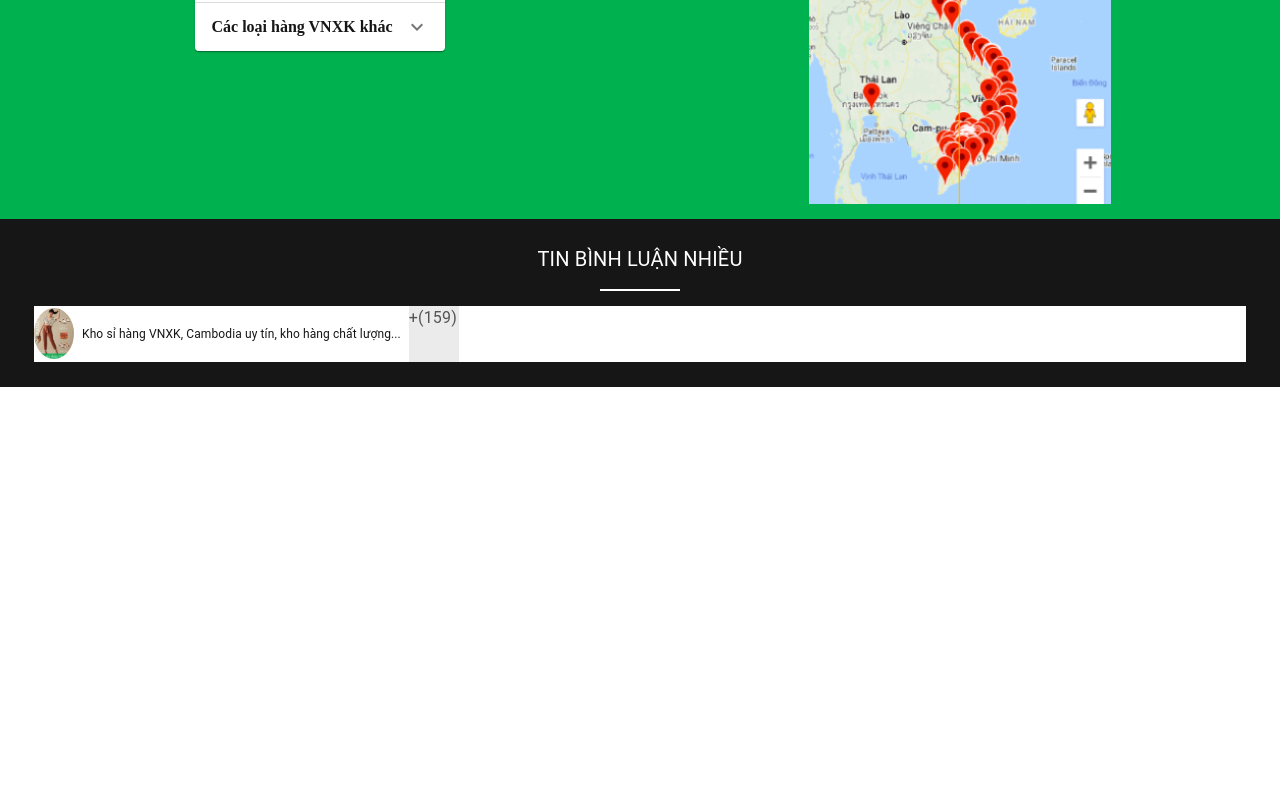
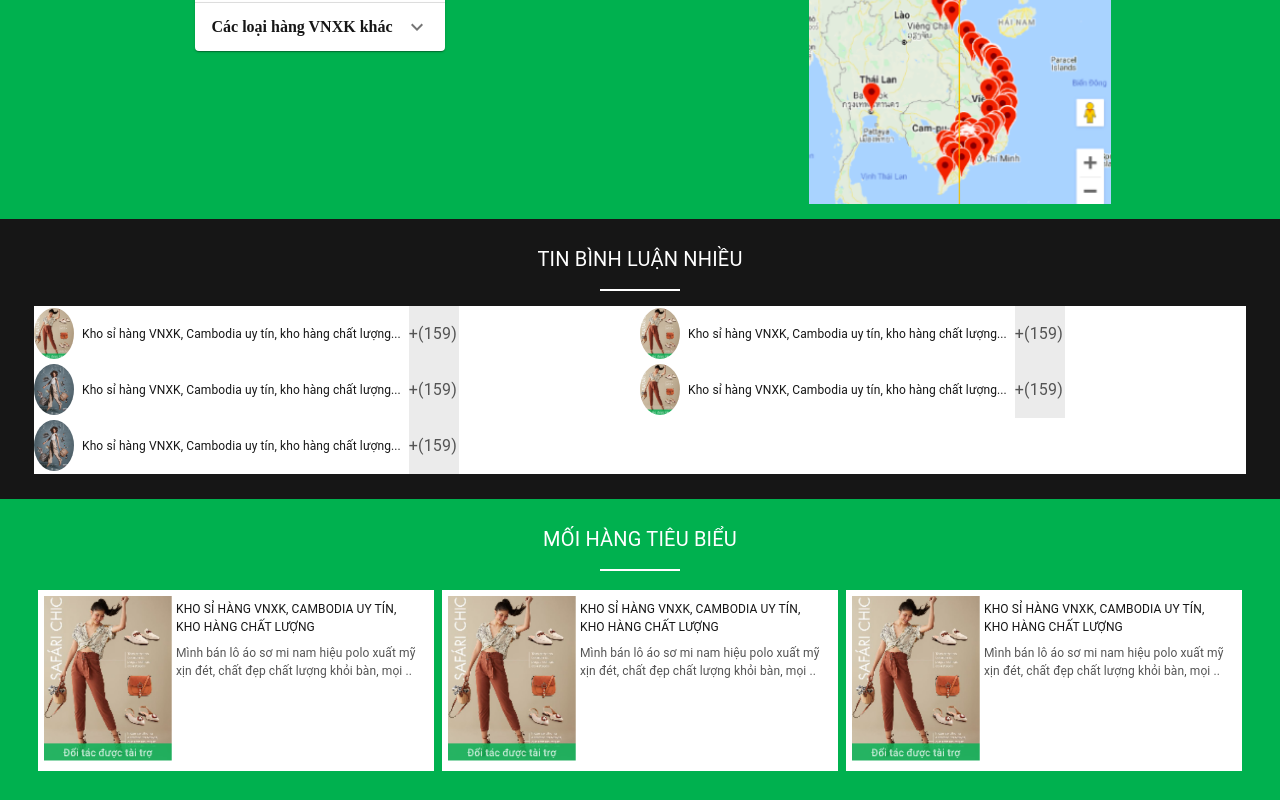
Before and after one commit to renanfeluck/nextjs-buonvnxk, a Next.js app: page / in a window 1280 px wide. Shown: the part 1148-1948 px from the top of the page. Before the commit the page ends 1535 px from the top, so only its background shows below. Built offline with nearby package versions, Linux system fonts and the light colour scheme.

Commit message:
product card

```diff
--- a/src/pages/components/application-specifc/CommentaryBox.js
+++ b/src/pages/components/application-specifc/CommentaryBox.js
@@ -21,6 +21,7 @@ const useStyles = makeStyles({
     height: "100%",
     display: "flex",
     verticalAlign: "center",
+    alignItems: "center",
   },
 });
 
--- a/src/pages/components/application-specifc/CommentaryNews.js
+++ b/src/pages/components/application-specifc/CommentaryNews.js
@@ -1,4 +1,4 @@
-import { Box, Container, makeStyles } from "@material-ui/core";
+import { Box, Container, Grid, makeStyles } from "@material-ui/core";
 import ProfilePicture from "../design/ProfilePicture";
 import Title from "../design/Title";
 import CommentaryBox from "./CommentaryBox";
@@ -21,13 +21,42 @@ const CommentaryNews = () => {
       <Title title="TIN BÌNH LUẬN NHIỀU" />
 
       <Box className={classes.commentBox}>
-        <Box>
+        <Grid container>
+          <Grid item xs={12} md={6}>
+            <CommentaryBox
+              src="/product1.png"
+              comment="Kho sỉ hàng VNXK, Cambodia uy tín, kho hàng chất lượng..."
+              count="159"
+            />
+          </Grid>
+          <Grid item xs={12} md={6}>
+            <CommentaryBox
+              src="/product1.png"
+              comment="Kho sỉ hàng VNXK, Cambodia uy tín, kho hàng chất lượng..."
+              count="159"
+            />
+          </Grid>
+          <Grid item xs={12} md={6}>
+            <CommentaryBox
+              src="/product2.png"
+              comment="Kho sỉ hàng VNXK, Cambodia uy tín, kho hàng chất lượng..."
+              count="159"
+            />
+          </Grid>
+          <Grid item xs={12} md={6}>
+            <CommentaryBox
+              src="/product1.png"
+              comment="Kho sỉ hàng VNXK, Cambodia uy tín, kho hàng chất lượng..."
+              count="159"
+            />
+          </Grid>
+
           <CommentaryBox
-            src="/product1.png"
+            src="/product2.png"
             comment="Kho sỉ hàng VNXK, Cambodia uy tín, kho hàng chất lượng..."
             count="159"
           />
-        </Box>
+        </Grid>
       </Box>
     </Container>
   );
--- a/src/pages/components/application-specifc/Map.js
+++ b/src/pages/components/application-specifc/Map.js
@@ -1,4 +1,10 @@
-import { Container, Divider, makeStyles, Typography } from "@material-ui/core";
+import {
+  Box,
+  Container,
+  Divider,
+  makeStyles,
+  Typography,
+} from "@material-ui/core";
 import Title from "../design/Title";
 
 const useStyles = makeStyles({
@@ -31,11 +37,11 @@ const Map = () => {
   const classes = useStyles();
 
   return (
-    <Container className={classes.container}>
+    <Box className={classes.container}>
       <Title title="MUA BÁN VNXK GẦN BẠN" />
 
       <img className={classes.image} src="/map.png" alt="" />
-    </Container>
+    </Box>
   );
 };
 
--- a/src/pages/components/application-specifc/Portiflio.js
+++ b/src/pages/components/application-specifc/Portiflio.js
@@ -17,7 +17,7 @@ const useStyles = makeStyles({
     display: "flex",
     justifyContent: "center",
     padding: "15px 0",
-    height: "100%",
+    height: "calc(100% - 30px)",
   },
   title: {
     color: "#fff",
@@ -60,7 +60,7 @@ const Portifolio = () => {
   const classes = useStyles();
 
   return (
-    <Container className={classes.container}>
+    <Box className={classes.container}>
       <Box className={classes.accordionBox}>
         <Title title="DANH MỤC SẢN PHẨM" />
 
@@ -142,7 +142,7 @@ const Portifolio = () => {
           </AccordionDetails>
         </Accordion>
       </Box>
-    </Container>
+    </Box>
   );
 };
 
--- /dev/null
+++ b/src/pages/components/application-specifc/ProductCard.js
@@ -0,0 +1,47 @@
+import { Box, Grid, makeStyles, Typography } from "@material-ui/core";
+
+const useStyles = makeStyles({
+  cardBox: {
+    backgroundColor: "#fff",
+    padding: "6px",
+    margin: "4px",
+  },
+  cardTitle: {
+    fontSize: "12px",
+    color: "#161616",
+    marginBottom: "8px",
+  },
+  cardDescription: {
+    fontSize: "12px",
+    color: "#545454",
+  },
+  image: {
+    width: "100%",
+    height: "auto",
+  },
+  textBox: {
+    padding: "4px",
+  },
+});
+
+const ProductCard = ({ src, title, description }) => {
+  const classes = useStyles();
+
+  return (
+    <Box className={classes.cardBox}>
+      <Grid container>
+        <Grid item xs={4}>
+          <img className={classes.image} src={src} alt="" />
+        </Grid>
+        <Grid className={classes.textBox} item xs={8}>
+          <Typography className={classes.cardTitle}> {title} </Typography>
+          <Typography className={classes.cardDescription}>
+            {description}
+          </Typography>
+        </Grid>
+      </Grid>
+    </Box>
+  );
+};
+
+export default ProductCard;
--- /dev/null
+++ b/src/pages/components/application-specifc/TypicalProducts.js
@@ -0,0 +1,45 @@
+import { Container, makeStyles, Grid } from "@material-ui/core";
+import Title from "../design/Title";
+import ProductCard from "./ProductCard";
+
+const useStyles = makeStyles({
+  container: {
+    backgroundColor: "#00B14F",
+    padding: "25px 34px",
+  },
+});
+
+const TypicalProducts = () => {
+  const classes = useStyles();
+
+  return (
+    <Container className={classes.container}>
+      <Title title="MỐI HÀNG TIÊU BIỂU" />
+      <Grid container>
+        <Grid item xs={12} sm={4}>
+          <ProductCard
+            src="/product1.png"
+            title="KHO SỈ HÀNG VNXK, CAMBODIA UY TÍN, KHO HÀNG CHẤT LƯỢNG"
+            description="Mình bán lô áo sơ mi nam hiệu polo xuất mỹ xịn đét, chất đẹp chất lượng khỏi bàn, mọi .."
+          />
+        </Grid>
+        <Grid item xs={12} sm={4}>
+          <ProductCard
+            src="/product1.png"
+            title="KHO SỈ HÀNG VNXK, CAMBODIA UY TÍN, KHO HÀNG CHẤT LƯỢNG"
+            description="Mình bán lô áo sơ mi nam hiệu polo xuất mỹ xịn đét, chất đẹp chất lượng khỏi bàn, mọi .."
+          />
+        </Grid>
+        <Grid item xs={12} sm={4}>
+          <ProductCard
+            src="/product1.png"
+            title="KHO SỈ HÀNG VNXK, CAMBODIA UY TÍN, KHO HÀNG CHẤT LƯỢNG"
+            description="Mình bán lô áo sơ mi nam hiệu polo xuất mỹ xịn đét, chất đẹp chất lượng khỏi bàn, mọi .."
+          />
+        </Grid>
+      </Grid>
+    </Container>
+  );
+};
+
+export default TypicalProducts;
--- a/src/pages/index.js
+++ b/src/pages/index.js
@@ -4,15 +4,24 @@ import HeroBanner from "./components/home/HeroBanner";
 import ProductsHighligts from "./components/application-specifc/ProductsHighlight";
 import Portifolio from "./components/application-specifc/Portiflio";
 import Map from "./components/application-specifc/Map";
-import { Grid } from "@material-ui/core";
+import { Grid, Container, makeStyles } from "@material-ui/core";
 import CommentaryNews from "./components/application-specifc/CommentaryNews";
+import TypicalProducts from "./components/application-specifc/TypicalProducts";
+
+const useStyles = makeStyles({
+  portifoliContainer: {
+    padding: 0,
+  },
+});
 
 export default function Home() {
+  const classes = useStyles();
   return (
     <>
       <Header />
       <HeroBanner />
       <ProductsHighligts />
+      <Container className={classes.portifoliContainer}>
         <Grid container>
           <Grid item xs={12} md={6}>
             <Portifolio />
@@ -21,7 +30,9 @@ export default function Home() {
             <Map />
           </Grid>
         </Grid>
+      </Container>
       <CommentaryNews />
+      <TypicalProducts />
     </>
   );
 }
```
Lines whose indentation alone changed are shown as unchanged.
